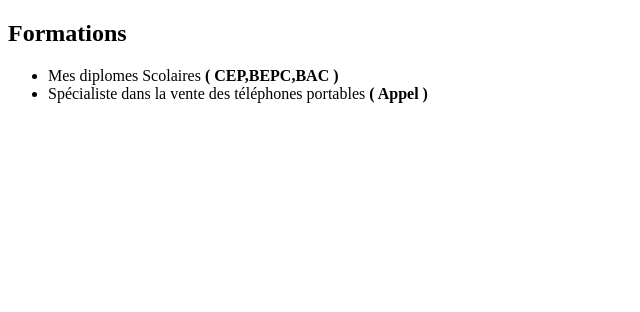
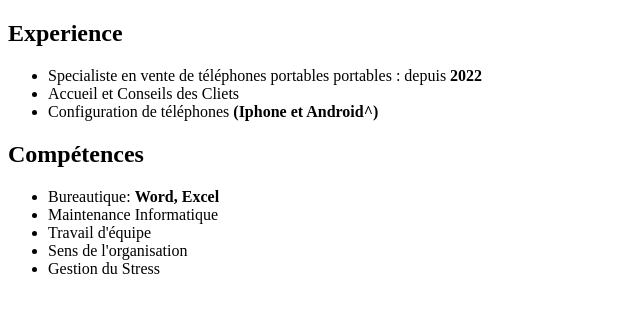
Before and after one commit to danielcossagbetin-ui/git-mon-cv, a plain HTML site: page index.html in a window 1280 px wide. Shown: the whole page, without its empty margins (0-640 px from the left). Drawn offline with Linux system fonts and the light colour scheme.

Commit message:
mise en place de la section competences

```diff
--- a/index.html
+++ b/index.html
@@ -7,12 +7,20 @@
     <title>Document</title>
 </head>
 <body>
-     <h2>Formations</h2>
-    <p>
-        <ul>
-            <li>Mes diplomes Scolaires <strong>( CEP,BEPC,BAC )</strong></li>
-            <li>Spécialiste dans la vente des téléphones portables <strong>( Appel )</strong></li>
+     <h2>Experience</h2>
+        <p><ul>
+            <li>Specialiste en vente de téléphones portables portables : depuis <strong>2022</strong></li>
+            <li>Accueil et Conseils des Cliets</li>
+            <li>Configuration de téléphones <strong>(Iphone et Android^)</strong></li>
+        </ul></p>
+        <h2>Compétences</h2>
+        <p><ul>
+            <li>Bureautique: <strong>Word, Excel</strong></li>
+            <li>Maintenance Informatique</li>
+            <li>Travail d'équipe</li>
+            <li>Sens de l'organisation</li>
+            <li>Gestion du Stress</li>
         </ul>
-        </p>
+    </p>
 </body>
 </html>
```
